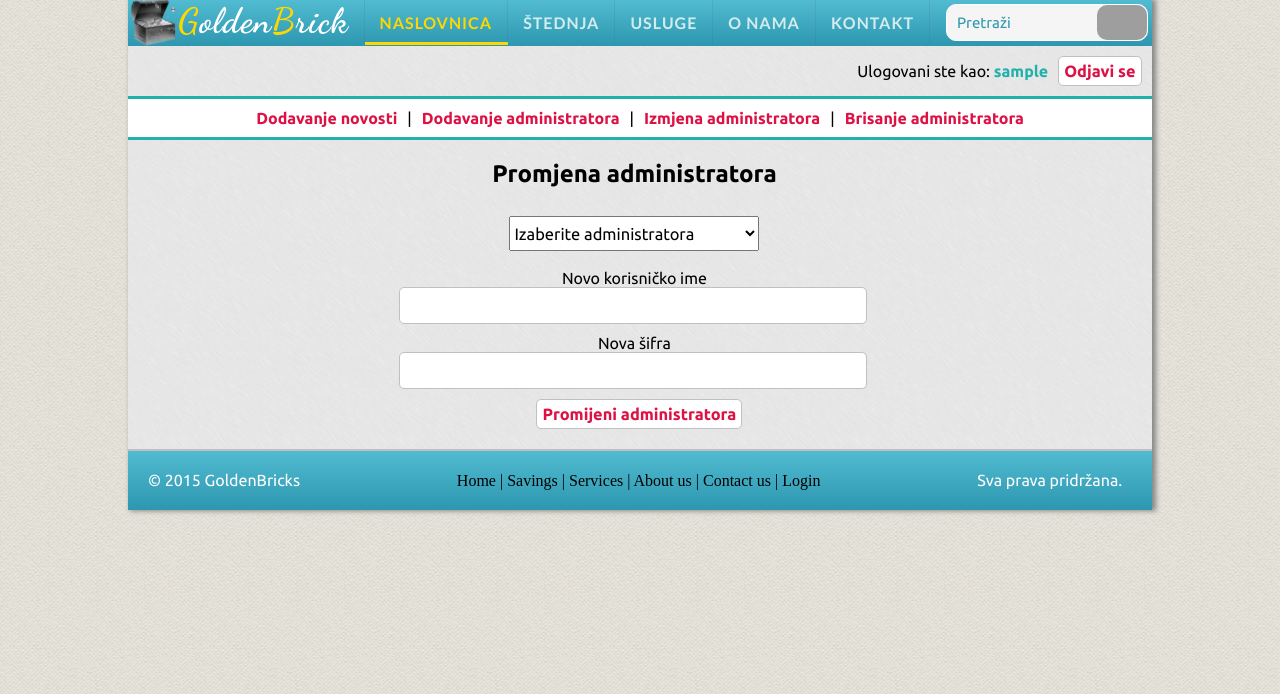
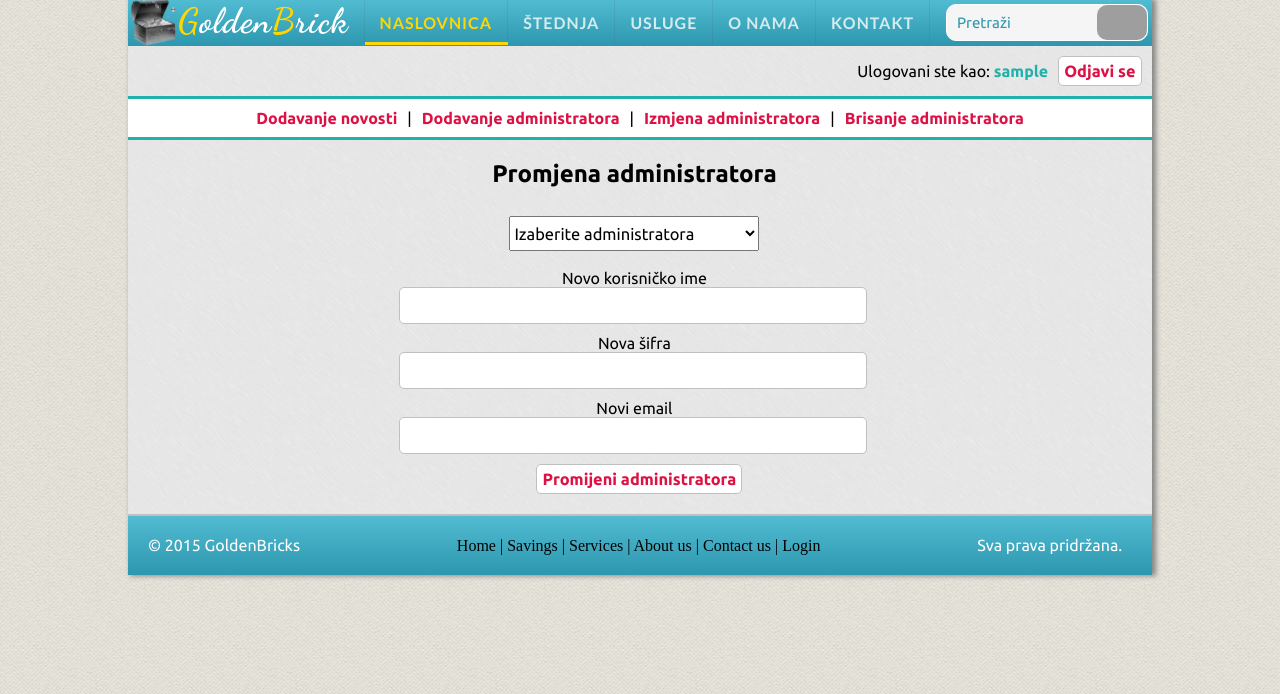
Before and after one commit to WebTehnologijeETF/BankaGoldenBrick, a PHP site: page /admin.php?update=admin in a window 1280 px wide. Shown: the top 694 px of the page. Run offline with PHP 8.4, Linux system fonts and the light colour scheme; the visitor is signed in with stand-in values (Sample User, id 1); tables that the repository leaves empty or names only in its code hold one stand-in row (values such as "Sample post"); grey boxes are pictures that could not be loaded.

Commit message:
Update
Update i debugging

```diff
--- a/admin.php
+++ b/admin.php
@@ -32,7 +32,7 @@ if(isset($_REQUEST['dodajNovost'])){
     }
 }
 if(isset($_REQUEST['dodajAdmina'])){
-    if(empty($_REQUEST['username']) || empty($_REQUEST['password'])){
+    if(empty($_REQUEST['username']) || empty($_REQUEST['password']) || empty($_REQUEST['email'])){
         $greska = true;
         $tekstGreske = "Polja nisu popunjena.";
     }else{
@@ -49,11 +49,13 @@ if(isset($_REQUEST['dodajAdmina'])){
             $tekstGreske = "Korisničko ime je u upotrebi.";
             $greska = true;
         }else {
-            $upit = $veza->prepare("INSERT INTO korisnici (username, password) VALUES (:uname, :pass)");
+            $upit = $veza->prepare("INSERT INTO korisnici (username, password, email) VALUES (:uname, :pass, :email)");
             $pass = htmlentities($_REQUEST['password']);
             $pass = md5($pass);
+            $email = htmlentities($_REQUEST['email']);
             $upit->execute(array(':uname' => $uname,
-                ':pass' => $pass));
+                ':pass' => $pass,
+                ':email'=>$email));
             if (!$upit) {
                 echo "Greška prilikom dodavanja administratora.";
             }
@@ -61,7 +63,7 @@ if(isset($_REQUEST['dodajAdmina'])){
     }
 }
 if(isset($_REQUEST['promijeniAdmina'])){
-    if(empty($_REQUEST['username']) || empty($_REQUEST['password'])){
+    if(empty($_REQUEST['username']) || empty($_REQUEST['password']) || empty($_REQUEST['email'])){
         $greska = true;
         $tekstGreske = "Polja nisu popunjena.";
     }elseif(!isset($_REQUEST['admin'])) {
@@ -85,11 +87,13 @@ if(isset($_REQUEST['promijeniAdmina'])){
             $tekstGreske = "Korisničko ime je u upotrebi.";
             $greska = true;
         }else {
-            $upit = $veza->prepare("UPDATE korisnici SET username=:uname, password=:pass WHERE username=:old");
+            $upit = $veza->prepare("UPDATE korisnici SET username=:uname, password=:pass, email=:email WHERE username=:old");
             $pass = htmlentities($_REQUEST['password']);
             $pass = md5($pass);
+            $email = htmlentities($_REQUEST['email']);
             $upit->execute(array(':uname' => $uname,
                 ':pass' => $pass,
+                ':email'=>$email,
                 ':old'=>$old));
             if (!$upit) {
                 echo "Greška prilikom dodavanja administratora.";
@@ -250,6 +254,8 @@ if(isset($_REQUEST['obrisiAdmina'])){
             ."<input type='text' name='username' class='ulaz'><br>"
             ."<label>Šifra</label><br>"
             ."<input type='text' name='password' class='ulaz'><br>"
+            ."<label>Email</label><br>"
+            ."<input type='text' name='email' class='ulaz'><br>"
             ."<input type='submit' name='dodajAdmina' value='Dodaj administratora' class='submit-komentar'>";
         if($greska)
             echo "<br><br><label style='color:red; font-weight: bold'>$tekstGreske</label>";
@@ -282,6 +288,8 @@ if(isset($_REQUEST['obrisiAdmina'])){
             ."<input type='text' name='username' class='ulaz'><br>"
             ."<label>Nova šifra</label><br>"
             ."<input type='text' name='password' class='ulaz'><br>"
+            ."<label>Novi email</label><br>"
+            ."<input type='text' name='email' class='ulaz'><br>"
             ."<input type='submit' name='promijeniAdmina' value='Promijeni administratora' class='submit-komentar'>";
         if($greska)
             echo "<br><br><label style='color:red; font-weight: bold'>$tekstGreske</label>";
--- a/contact.php
+++ b/contact.php
@@ -283,14 +283,14 @@
                 }
                 function posaljiMail($txt){
                     require("includes/sendgrid-php/sendgrid-php.php");
-                    $sendgrid = new SendGrid("muhamed", "22011993mujic");
+                    $sendgrid = new SendGrid("muhamed", "mijenjam45bravu");
                     $email    = new SendGrid\Email();
 
                     $email->addTo("mmujic1@etf.unsa.ba")
                         ->setFrom($_POST["email"])
                         ->setSubject("Poruka poslana sa kontakt forme")
                         ->setReplyTo($_POST["email"])
-                        ->addCc("vljubovic@etf.unsa.ba")
+                      //  ->addCc("vljubovic@etf.unsa.ba")
                         ->setHeaders(array('Content-Type' => 'text/html',  'charset'=>'UTF-8'))
                         ->setText($txt);
 
--- a/includes/funkcije.php
+++ b/includes/funkcije.php
@@ -70,7 +70,7 @@ function randomPassword() {
 }
 function posaljiMail($mailTo, $mailFrom, $subject, $tekst){
     require("sendgrid-php/sendgrid-php.php");
-    $sendgrid = new SendGrid("muhamed", "22011993mujic");
+    $sendgrid = new SendGrid("muhamed", "mijenjam45bravu");
     $email    = new SendGrid\Email();
     $email->addTo($mailTo)
         ->setFrom($mailFrom)
```
